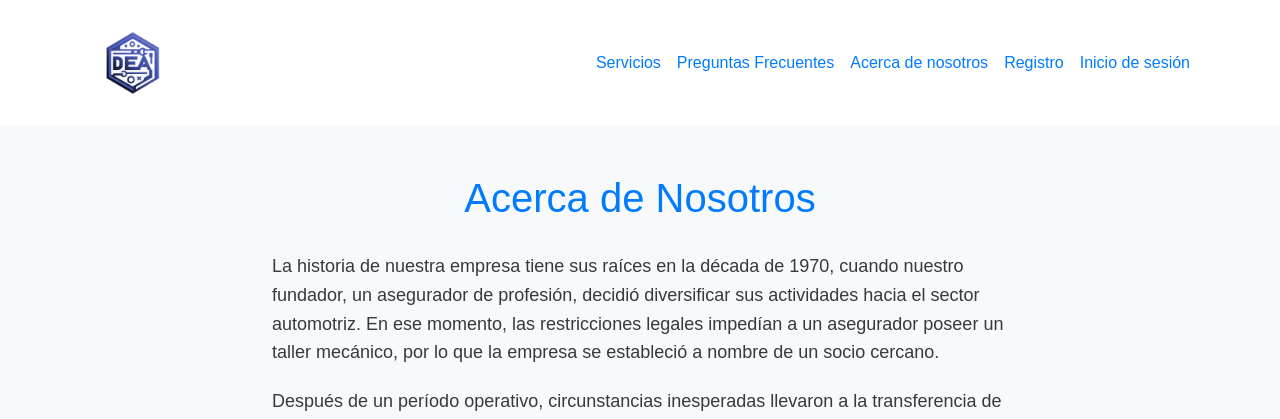
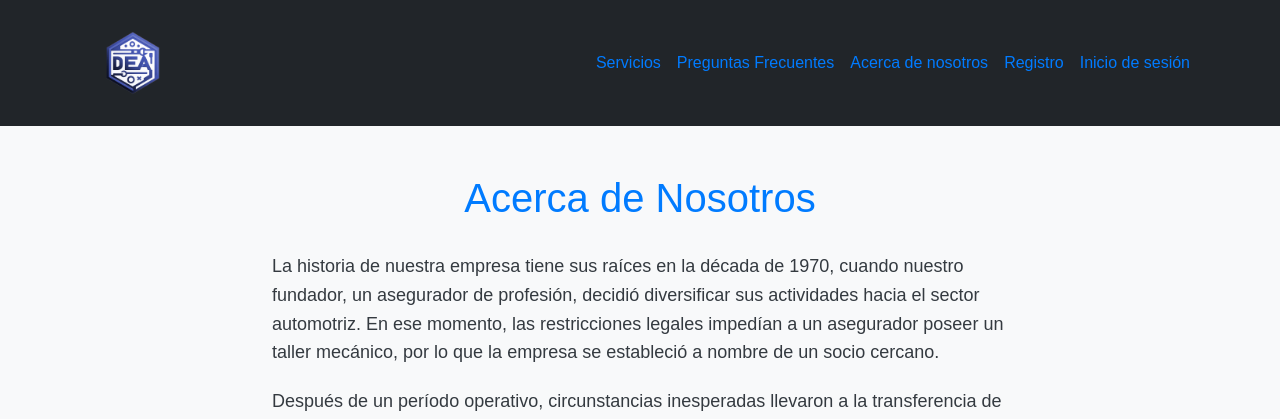
Before and after one commit to ArmxndoG/web-taller-mecanico, a Django app: page /acerca/ in a window 1280 px wide. Shown: the top 419 px of the page. Run offline with Django 5.2, Linux system fonts and the light colour scheme.

Commit message:
color de navbar

```diff
--- a/autenticacion/views.py
+++ b/autenticacion/views.py
@@ -215,6 +215,7 @@ def estatus_cita(request, cita_id):
         info_imagenes_fase.append({'imagen_fase': imagen_fase, 'servicio_id': servicio_id, 'fase_id': fase_id})
 
     return render(request, 'estatus_cita.html', {
+
         'cita': cita,
         'info_imagenes_fase': info_imagenes_fase,
     })
--- a/main/templates/layouts/base.html
+++ b/main/templates/layouts/base.html
@@ -30,7 +30,7 @@
 </head>
 <body>
 
-    <nav class="navbar navbar-expand-lg navbar-light bg-white">
+    <nav class="navbar navbar-expand-lg navbar-light bg-dark">
         <div class="container justify-content-center">
             <a class="navbar-brand" href="/"><img src="{% static 'logo.png' %}" alt="" width="100px" height="100px" alt=""></a>
 
```
Also changed, not shown: db.sqlite3, main/admin.py (line endings or trailing spaces), media/imagenes_bd/SLR_Tabla_gUyvLXL.png (added), media/imagenes_bd/Taller_Mecánico_DEA.png (added), media/imagenes_bd/Taller_Mecánico_DEA_1_PEsS59v.png (added), media/imagenes_bd/carpeta_PyRpzfg.png (added), media/imagenes_bd/cerrar_2.png (added), media/imagenes_bd/cupon_1.png (added), media/imagenes_bd/cupon_4.png (added), media/imagenes_bd/llamar.png (added).
